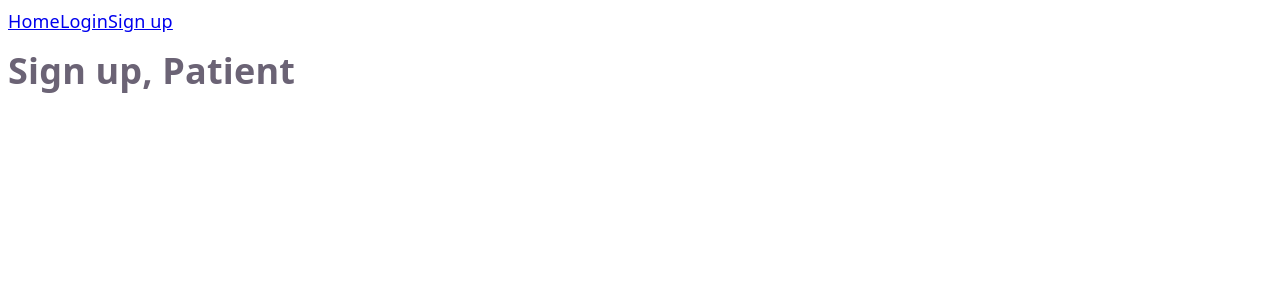
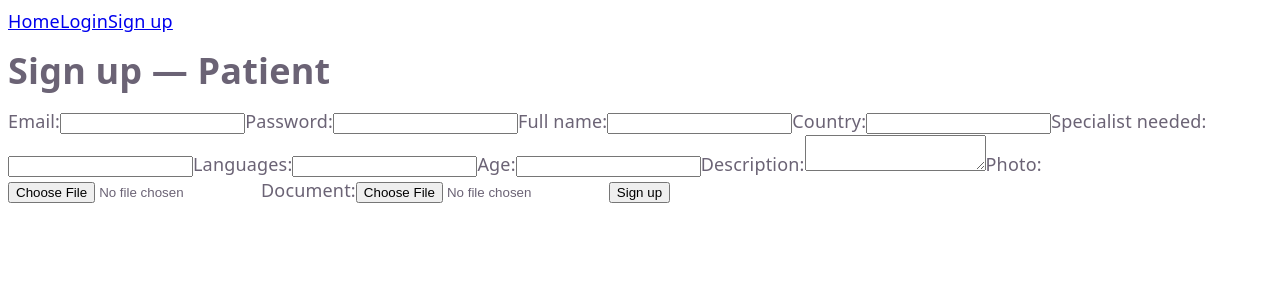
Before and after one commit to Chinonye1/Borderless-app-client, a React (Vite) app: page /signup/patient in a window 1280 px wide. Shown: the top 300 px of the page. Built offline with nearby package versions, Linux system fonts and the light colour scheme; no server answers.

Commit message:
add patient signup form with image and document upload

```diff
--- a/src/pages/auth/SignupPatientPage.jsx
+++ b/src/pages/auth/SignupPatientPage.jsx
@@ -1,3 +1,119 @@
+import { useState } from "react";
+import { useNavigate } from "react-router-dom";
+import service from "../../services/service.config";
+
 export function SignupPatientPage() {
-    return <h1>Sign up, Patient</h1>
+  const navigate = useNavigate();
+
+  const [specialistneeded, setSpecialistneeded] = useState("");
+  const [description, setDescription] = useState("");
+  const [image, setImage] = useState(null);
+  const [documentFile, setDocumentFile] = useState(null);
+  const [email, setEmail] = useState("");
+  const [password, setPassword] = useState("");
+  const [fullname, setFullname] = useState("");
+  const [country, setCountry] = useState("");
+  const [age, setAge] = useState("");
+  const [languages, setLanguages] = useState("");
+  const [errorMessage, setErrorMessage] = useState("");
+
+  const handleSignup = async (e) => {
+    e.preventDefault();
+    try {
+      const formData = new FormData();
+      formData.append("email", email);
+      formData.append("password", password);
+      formData.append("fullname", fullname);
+      formData.append("country", country);
+      formData.append("age", age);
+      formData.append("languages", languages);
+      formData.append("role", "patient");
+      formData.append("specialistneeded", specialistneeded);
+      formData.append("description", description);
+      formData.append("image", image);
+      formData.append("document", documentFile);
+
+      await service.post("/users/patient", formData);
+      navigate("/login");
+    } catch (error) {
+      console.log(error);
+      setErrorMessage(
+        error.response?.data?.errorMessage ||
+          error.response?.data?.error ||
+          "Signup failed",
+      );
+    }
+  };
+
+  return (
+    <div>
+      <h1>Sign up — Patient</h1>
+      <form onSubmit={handleSignup}>
+        <label>Email:</label>
+        <input
+          type="email"
+          value={email}
+          onChange={(e) => setEmail(e.target.value)}
+        />
+
+        <label>Password:</label>
+        <input
+          type="password"
+          value={password}
+          onChange={(e) => setPassword(e.target.value)}
+        />
+
+        <label>Full name:</label>
+        <input
+          type="text"
+          value={fullname}
+          onChange={(e) => setFullname(e.target.value)}
+        />
+        <label>Country:</label>
+        <input
+          type="text"
+          value={country}
+          onChange={(e) => setCountry(e.target.value)}
+        />
+        <label>Specialist needed:</label>
+        <input
+          type="text"
+          value={specialistneeded}
+          onChange={(e) => setSpecialistneeded(e.target.value)}
+        />
+
+        <label>Languages:</label>
+        <input
+          type="text"
+          value={languages}
+          onChange={(e) => setLanguages(e.target.value)}
+        />
+
+        <label>Age:</label>
+        <input
+          type="number"
+          value={age}
+          onChange={(e) => setAge(e.target.value)}
+        />
+
+        <label>Description:</label>
+        <textarea
+          value={description}
+          onChange={(e) => setDescription(e.target.value)}
+        />
+
+        <label>Photo:</label>
+        <input type="file" onChange={(e) => setImage(e.target.files[0])} />
+
+        <label>Document:</label>
+        <input
+          type="file"
+          onChange={(e) => setDocumentFile(e.target.files[0])}
+        />
+
+        <button type="submit">Sign up</button>
+        {errorMessage && <p>{errorMessage}</p>}
+      </form>
+    </div>
+  );
 }
```
